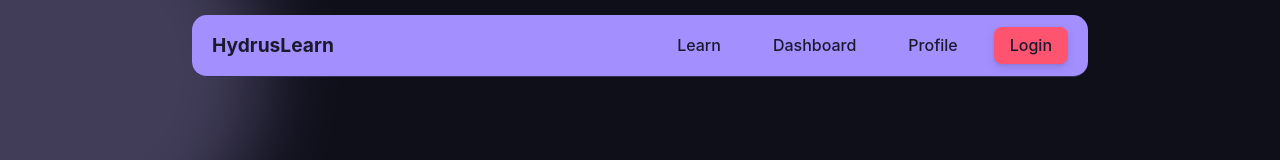
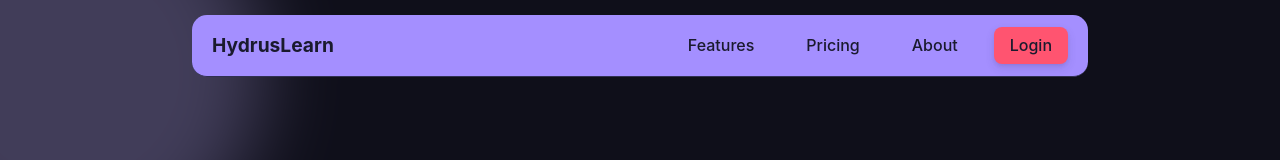
Before and after one commit to SmaranHolkar/Uni-Final-Year-Study, a React (Vite) app in the folder frontend/: page / in a window 1280 px wide. Shown: the top 160 px of the page. Built offline with nearby package versions, Linux system fonts and the light colour scheme; no server answers.

Commit message:
Changed the navbar for not logged in vs logged in

```diff
--- a/frontend/src/components/navbar.jsx
+++ b/frontend/src/components/navbar.jsx
@@ -21,9 +21,9 @@ const Navbar = () => {
       <Link className="nav-logo" to="/" onClick={() => setIsOpen(false)}>HydrusLearn</Link>
 
       <div className={`nav-links ${isOpen ? "open" : ""}`}>
-        <Link className="nav-link" to="/learningpage" onClick={() => setIsOpen(false)}>Learn</Link>
-        <Link className="nav-link" to="/Dashboard" onClick={() => setIsOpen(false)}>Dashboard</Link>
-        <Link className="nav-link" to="/profile" onClick={() => setIsOpen(false)}>Profile</Link>
+        <Link className="nav-link" to="/" onClick={() => setIsOpen(false)}>Features</Link>
+        <Link className="nav-link" to="/" onClick={() => setIsOpen(false)}>Pricing</Link>
+        <Link className="nav-link" to="/" onClick={() => setIsOpen(false)}>About</Link>
         {user ? (
           <button className="logout-btn" onClick={handleLogout}>
             Logout
```
